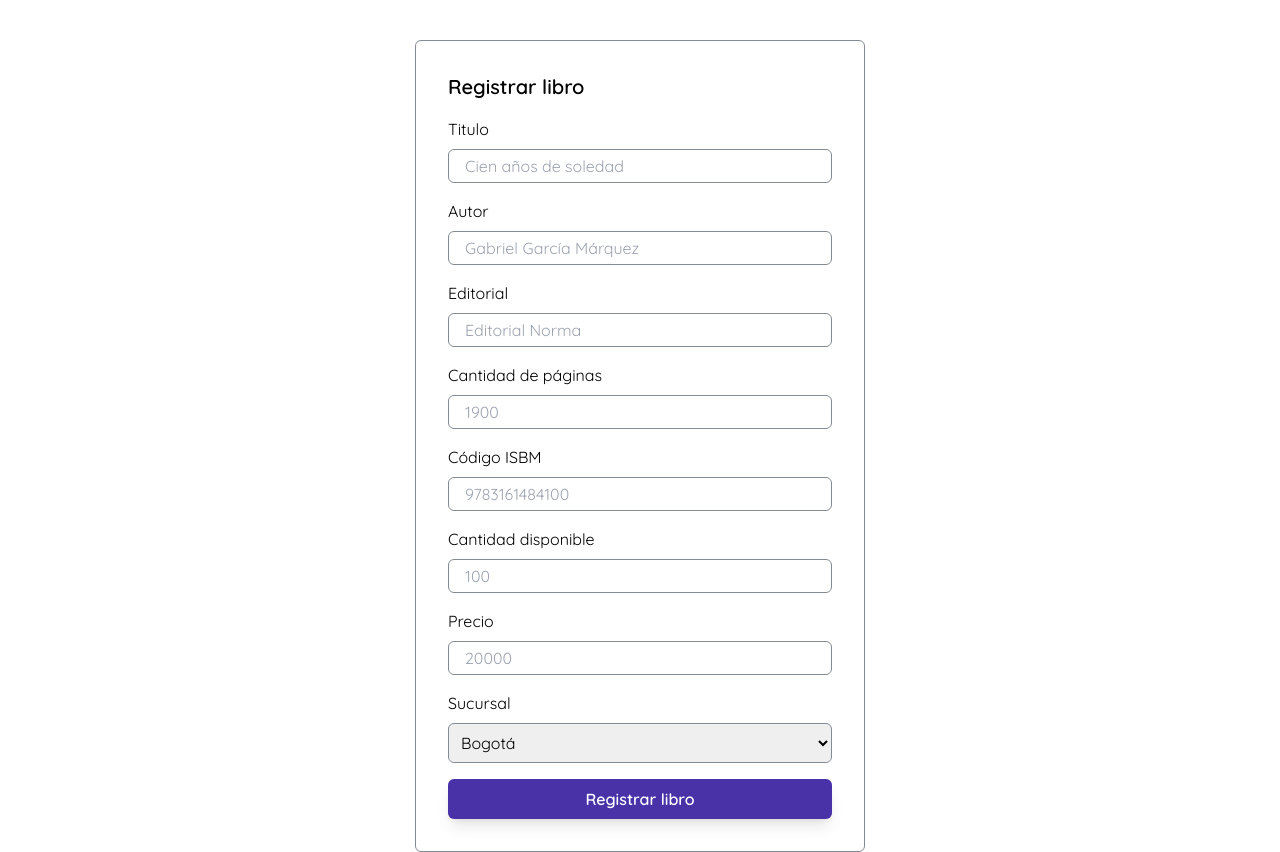
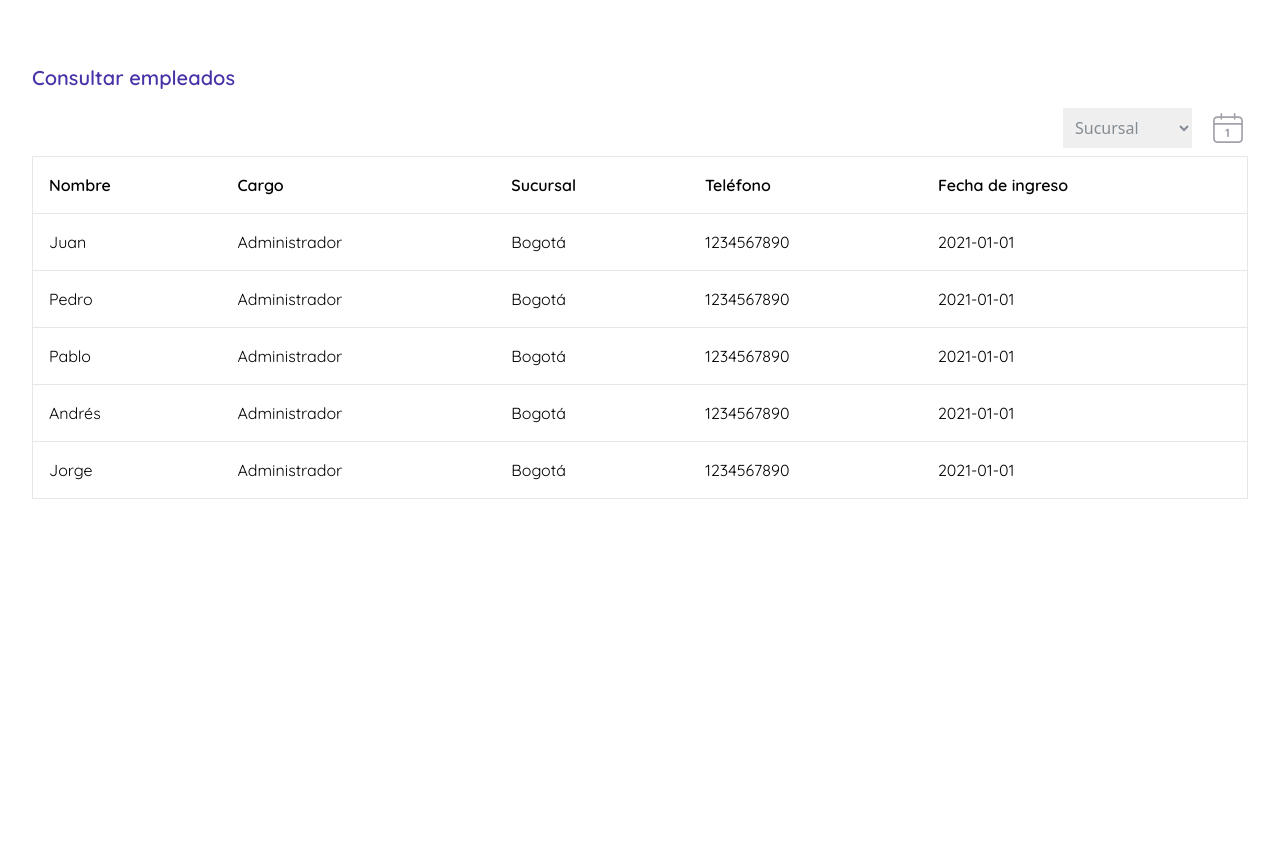
Before and after one commit to aldanielago/Practicas, a React (Vite) app: page / in a window 1280 px wide. After the commit the page ends 800 px from the top, so only its background shows below. Built offline with nearby package versions, Linux system fonts and the light colour scheme.

Commit message:
[Styles] Client data page

```diff
--- a/package.json
+++ b/package.json
@@ -11,7 +11,8 @@
   },
   "dependencies": {
     "react": "^18.2.0",
-    "react-dom": "^18.2.0"
+    "react-dom": "^18.2.0",
+    "react-icons": "^4.12.0"
   },
   "devDependencies": {
     "@types/react": "^18.2.15",
--- a/src/App.jsx
+++ b/src/App.jsx
@@ -1,24 +1,27 @@
 import { SucursalProvider } from './context/SucursalContext';
+import { EmpleadosProvider } from './context/EmpleadosContext';
+import { ClientDataPage } from './components/pages/ClientDataPage';
 // import { AdminLoginPage } from './components/pages/AdminLoginPage'
 // import { AdminRegister } from './components/pages/AdminRegisterPage'
+// import { BookRegisterPage } from "./components/pages/BookRegisterPage";
 // import { ClientRegisterPage } from "./components/pages/ClientRegisterPage";
 
-import { BookRegisterPage } from "./components/pages/BookRegisterPage";
 
 function App() {
 
   return (
     <>
       <SucursalProvider>
-        <BookRegisterPage />
+        {/* <BookRegisterPage /> */}
+        {/* <ClientRegisterPage /> */}
+        {/* <AdminLoginPage /> */}
+        {/* <AdminRegister /> */}
       </SucursalProvider>
-      {/* <SucursalProvider>
-        <ClientRegisterPage />
-      </SucursalProvider> */}
-      {/* <AdminLoginPage /> */}
-      {/* <SucursalProvider>
-        <AdminRegister />
-      </SucursalProvider> */}
+      <EmpleadosProvider>
+        <SucursalProvider>
+          <ClientDataPage/>
+        </SucursalProvider>
+      </EmpleadosProvider>
     </>
   )
 }
--- a/src/components/elements/Form.jsx
+++ b/src/components/elements/Form.jsx
@@ -1,6 +1,6 @@
 export function Form({ text, children}) {
   return (
-    <section className={`center my-10 border border-dark-text-gray p-8 rounded-md`}>
+    <section className="center my-10 border border-dark-text-gray p-8 rounded-md">
       <h1 className='font-quicksand font-bold mb-4 text-xl'>{text}</h1>
       <form className="flex flex-col w-96">
         { children }
--- /dev/null
+++ b/src/components/pages/ClientDataPage.jsx
@@ -0,0 +1,61 @@
+import { useState, useContext } from 'react'
+import { CiCalendarDate } from "react-icons/ci";
+import { SucursalContext } from '../../context/SucursalContext';
+import { EmpleadosContext } from '../../context/EmpleadosContext';
+
+export function ClientDataPage() {
+  const { arrayEmpleados } = useContext(EmpleadosContext);
+  const { arraySucursales } = useContext(SucursalContext);
+  const [ date, setDate ] = useState('');
+
+  function filterByDate() {
+    const filteredArray = arrayEmpleados.filter(empleado => empleado.fechaIngreso === date);
+    console.log(filteredArray);
+  }
+
+  return (
+    <section className='center my-8 p-8 rounded-md w-full'>
+      <h1 className='font-quicksand font-bold mb-4 text-xl text-primary-blue'>Consultar empleados</h1>
+      <div className='flex w-full justify-end gap-4 text-dark-text-gray pb-2'>
+        <select className='font-quicksan p-2'>
+          <option value="">Sucursal</option>
+          { arraySucursales.map(sucursal => (
+            <option className="font-quicksand" key={sucursal.id} value={sucursal.id}> {sucursal.nombre} </option>
+            )
+          )}
+        </select>
+        <span className="relative flex items-center">
+          <input
+            type="date"
+            className="block outline-none rounded-md focus:ring-0 h-10 w-4 pl-10 text-transparent content-none z-10 bg-transparent focus:bg-transparent hover:cursor-pointer"
+            onChange={(e) => setDate(e.target.value)}
+            onClick={filterByDate}
+          />
+          <CiCalendarDate size={40} className="text-zinc-400 hover:cursor-pointer absolute right-0"/>
+        </span>
+      </div>
+      <table className='w-full border border-dark-text-gray'>
+        <thead>
+          <tr className='border'>
+            <th className='text-start font-quicksand p-4'>Nombre</th>
+            <th className='text-start font-quicksand p-4'>Cargo</th>
+            <th className='text-start font-quicksand p-4'>Sucursal</th>
+            <th className='text-start font-quicksand p-4'>Teléfono</th>
+            <th className='text-start font-quicksand p-4'>Fecha de ingreso</th>
+          </tr>
+        </thead>
+        <tbody className='border'>
+          {arrayEmpleados.map((empleado, index) => (
+            <tr key={index} className='border-y w-full'>
+              <td className='font-quicksand p-4'>{empleado.nombre}</td>
+              <td className='font-quicksand p-4'>{empleado.cargo}</td>
+              <td className='font-quicksand p-4'>{empleado.sucursal}</td>
+              <td className='font-quicksand p-4'>{empleado.telefono}</td>
+              <td className='font-quicksand p-4'>{empleado.fechaIngreso}</td>
+            </tr>
+          ))}
+        </tbody>
+      </table>
+    </section>
+  )
+}
--- /dev/null
+++ b/src/context/EmpleadosContext.jsx
@@ -0,0 +1,18 @@
+import { createContext } from "react";
+
+const EmpleadosContext = createContext();
+
+function EmpleadosProvider({ children }) {
+  // array de 5 empleados diferentes
+  const arrayEmpleados = [
+    { nombre: "Juan", cargo: 'Administrador', sucursal: 'Bogotá', telefono: '1234567890', fechaIngreso: '2021-01-01', salario: 1000000, estado: 'Activo' },
+    { nombre: "Pedro", cargo: 'Administrador', sucursal: 'Bogotá', telefono: '1234567890', fechaIngreso: '2021-01-01', salario: 1000000, estado: 'Activo' },
+    { nombre: "Pablo", cargo: 'Administrador', sucursal: 'Bogotá', telefono: '1234567890', fechaIngreso: '2021-01-01', salario: 1000000, estado: 'Activo' },
+    { nombre: "Andrés", cargo: 'Administrador', sucursal: 'Bogotá', telefono: '1234567890', fechaIngreso: '2021-01-01', salario: 1000000, estado: 'Activo' },
+    { nombre: "Jorge", cargo: 'Administrador', sucursal: 'Bogotá', telefono: '1234567890', fechaIngreso: '2021-01-01', salario: 1000000, estado: 'Activo' },
+  ]
+
+  return <EmpleadosContext.Provider value={{ arrayEmpleados }}> {children} </EmpleadosContext.Provider>
+}
+
+export { EmpleadosContext, EmpleadosProvider };
--- a/src/index.css
+++ b/src/index.css
@@ -10,3 +10,17 @@
   left: 50%;
   transform: translate(-50%);
 }
+
+/*Delete the default icon of the calendar icon withot remove the event*/
+input[type="date"]::-webkit-calendar-picker-indicator {
+  width: 100% !important;
+  height: 100%;
+  position: absolute;
+  top: 0;
+  left: 0;
+  color: transparent;
+  background: 0 0;
+  margin: 0;
+  opacity: 0;
+  pointer-events: auto;
+}
```
Also changed, not shown: 1 other file (tests, documents, lock files or other folders).
